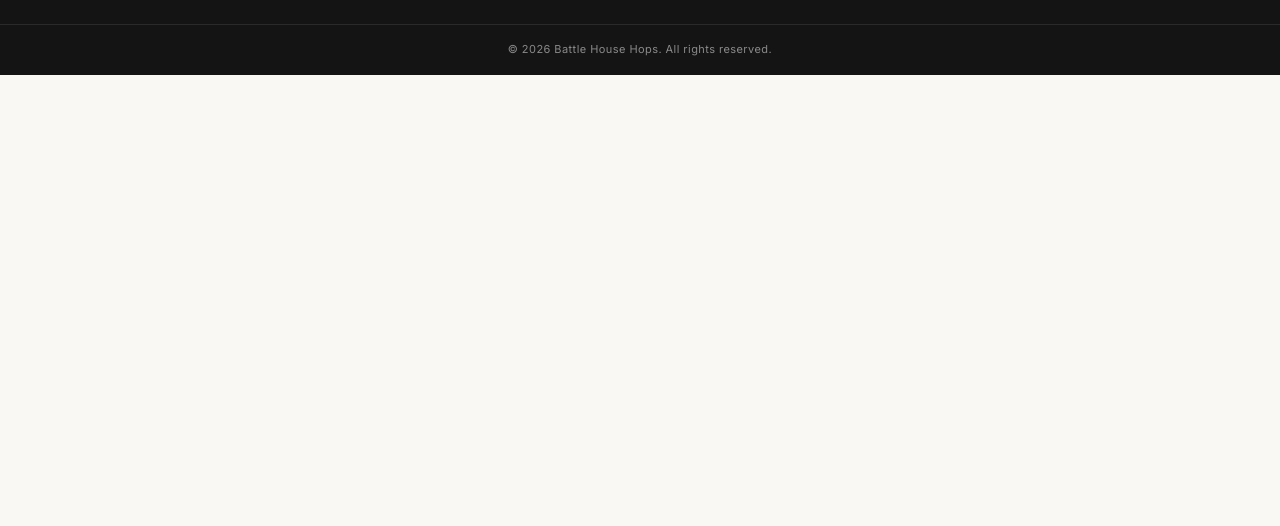
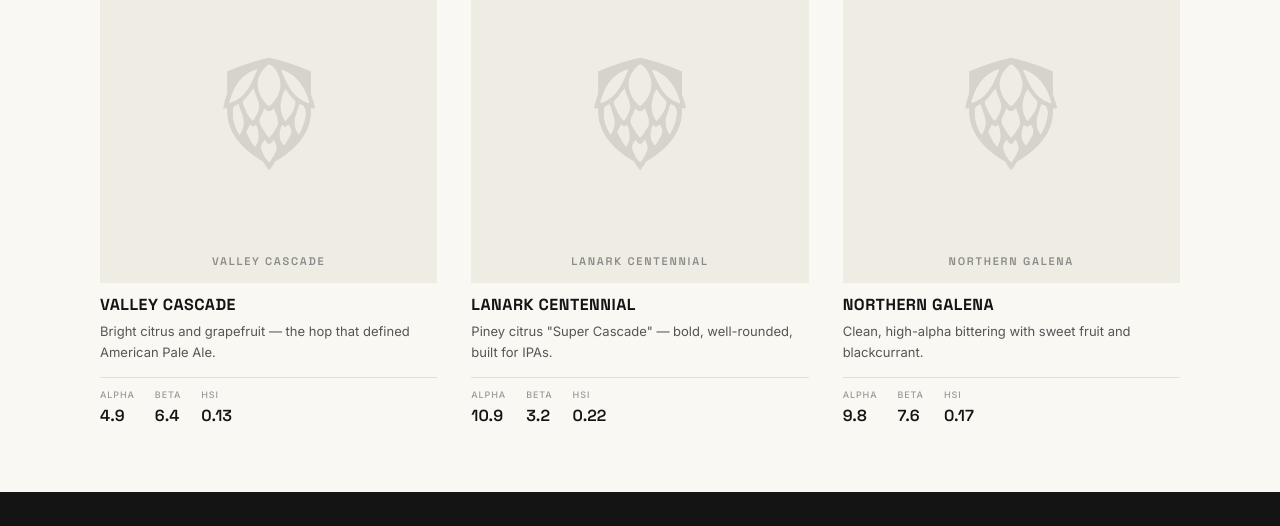
Before and after one commit to bhhian/battle-house-hops, a website: page index.html in a window 1280 px wide. Shown: the part 867-1393 px from the top of the page. Before the commit the page ends 942 px from the top, so only its background shows below. Drawn offline with Linux system fonts and the light colour scheme.

Commit message:
feat: add home hops section with variety image slots

```diff
--- a/index.html
+++ b/index.html
@@ -37,6 +37,53 @@
             </div>
             <div class="hero__media" style="background-image:url('images/hops-field.jpg')" role="img" aria-label="Sun over the Battle House hop trellis"></div>
         </section>
+
+        <section class="section" id="hops">
+            <div class="wrap">
+                <div class="section-head">
+                    <h2>Our Hops</h2>
+                    <span>3 varieties · tested yearly</span>
+                </div>
+                <div class="hops-grid">
+                    <a class="hop" href="shop.html#cascade">
+                        <div class="hop__figure" data-variety="Valley Cascade">
+                            <img src="images/hop-cascade.jpg" alt="Valley Cascade hops" onerror="this.style.display='none'">
+                        </div>
+                        <h3 class="hop__name">Valley Cascade</h3>
+                        <p class="hop__flavor">Bright citrus and grapefruit — the hop that defined American Pale Ale.</p>
+                        <div class="nums">
+                            <div><span class="num__k">Alpha</span><span class="num__v">4.9</span></div>
+                            <div><span class="num__k">Beta</span><span class="num__v">6.4</span></div>
+                            <div><span class="num__k">HSI</span><span class="num__v">0.13</span></div>
+                        </div>
+                    </a>
+                    <a class="hop" href="shop.html#centennial">
+                        <div class="hop__figure" data-variety="Lanark Centennial">
+                            <img src="images/hop-centennial.jpg" alt="Lanark Centennial hops" onerror="this.style.display='none'">
+                        </div>
+                        <h3 class="hop__name">Lanark Centennial</h3>
+                        <p class="hop__flavor">Piney citrus "Super Cascade" — bold, well-rounded, built for IPAs.</p>
+                        <div class="nums">
+                            <div><span class="num__k">Alpha</span><span class="num__v">10.9</span></div>
+                            <div><span class="num__k">Beta</span><span class="num__v">3.2</span></div>
+                            <div><span class="num__k">HSI</span><span class="num__v">0.22</span></div>
+                        </div>
+                    </a>
+                    <a class="hop" href="shop.html#galena">
+                        <div class="hop__figure" data-variety="Northern Galena">
+                            <img src="images/hop-galena.jpg" alt="Northern Galena hops" onerror="this.style.display='none'">
+                        </div>
+                        <h3 class="hop__name">Northern Galena</h3>
+                        <p class="hop__flavor">Clean, high-alpha bittering with sweet fruit and blackcurrant.</p>
+                        <div class="nums">
+                            <div><span class="num__k">Alpha</span><span class="num__v">9.8</span></div>
+                            <div><span class="num__k">Beta</span><span class="num__v">7.6</span></div>
+                            <div><span class="num__k">HSI</span><span class="num__v">0.17</span></div>
+                        </div>
+                    </a>
+                </div>
+            </div>
+        </section>
     </main>
 
     <footer class="site-footer">
```
